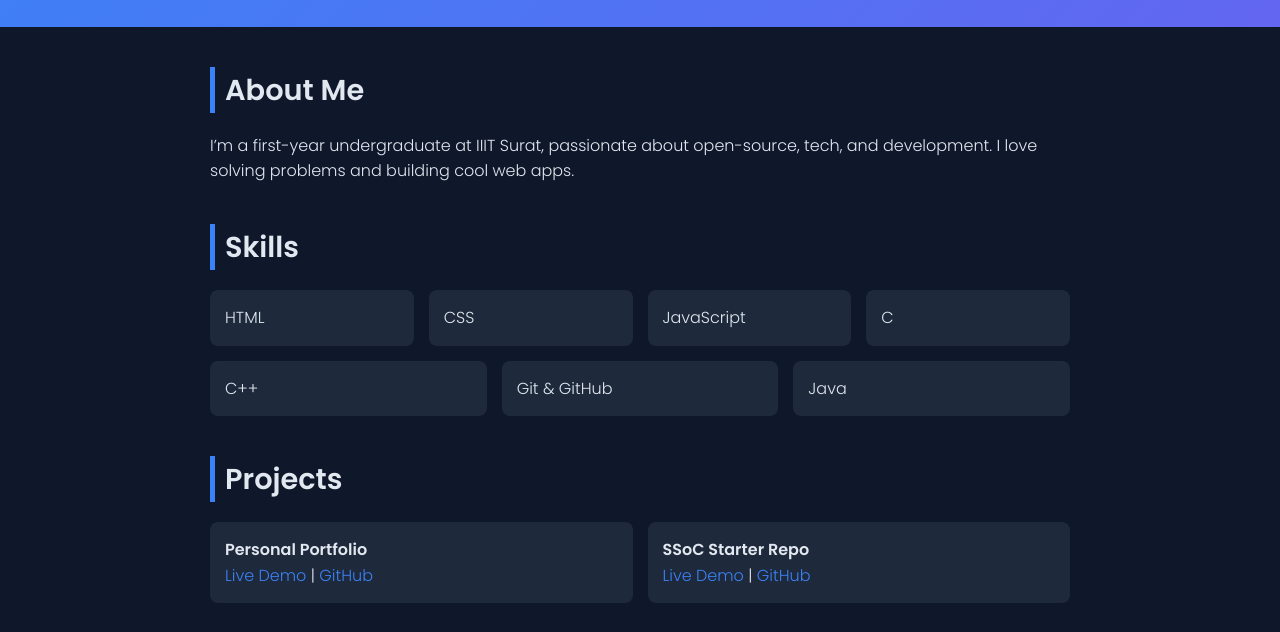
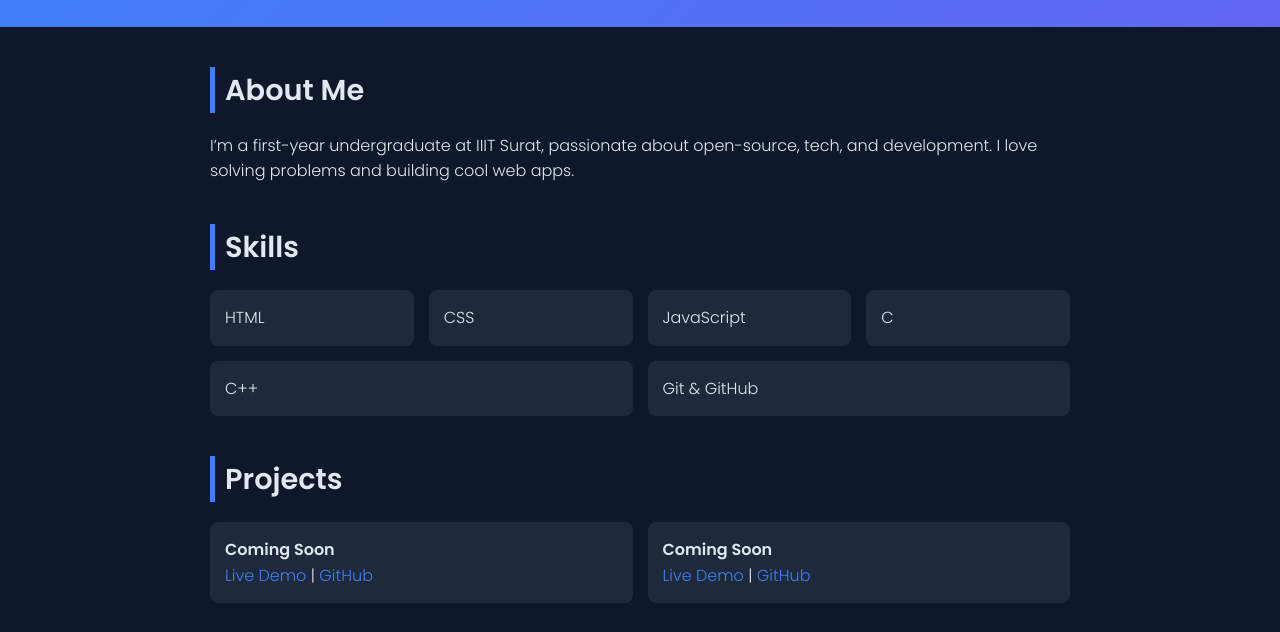
Before and after one commit to itz-ab07/Portfolio, a plain HTML site: page index.html in a window 1280 px wide. Shown: the part 168-800 px from the top of the page. Drawn offline with Linux system fonts and the light colour scheme.

Commit message:
Update index.html

```diff
--- a/index.html
+++ b/index.html
@@ -102,7 +102,6 @@
             <div class="skill">C</div>
             <div class="skill">C++</div>
             <div class="skill">Git & GitHub</div>
-            <div class="skill">Java</div>
         </div>
     </section>
 
@@ -110,11 +109,11 @@
         <h2 class="section-title">Projects</h2>
         <div class="projects">
             <div class="project">
-                <strong>Personal Portfolio</strong><br>
+                <strong>Coming Soon</strong><br>
                 <a href="#">Live Demo</a> | <a href="#">GitHub</a>
             </div>
             <div class="project">
-                <strong>SSoC Starter Repo</strong><br>
+                <strong>Coming Soon</strong><br>
                 <a href="#">Live Demo</a> | <a href="#">GitHub</a>
             </div>
         </div>
```
